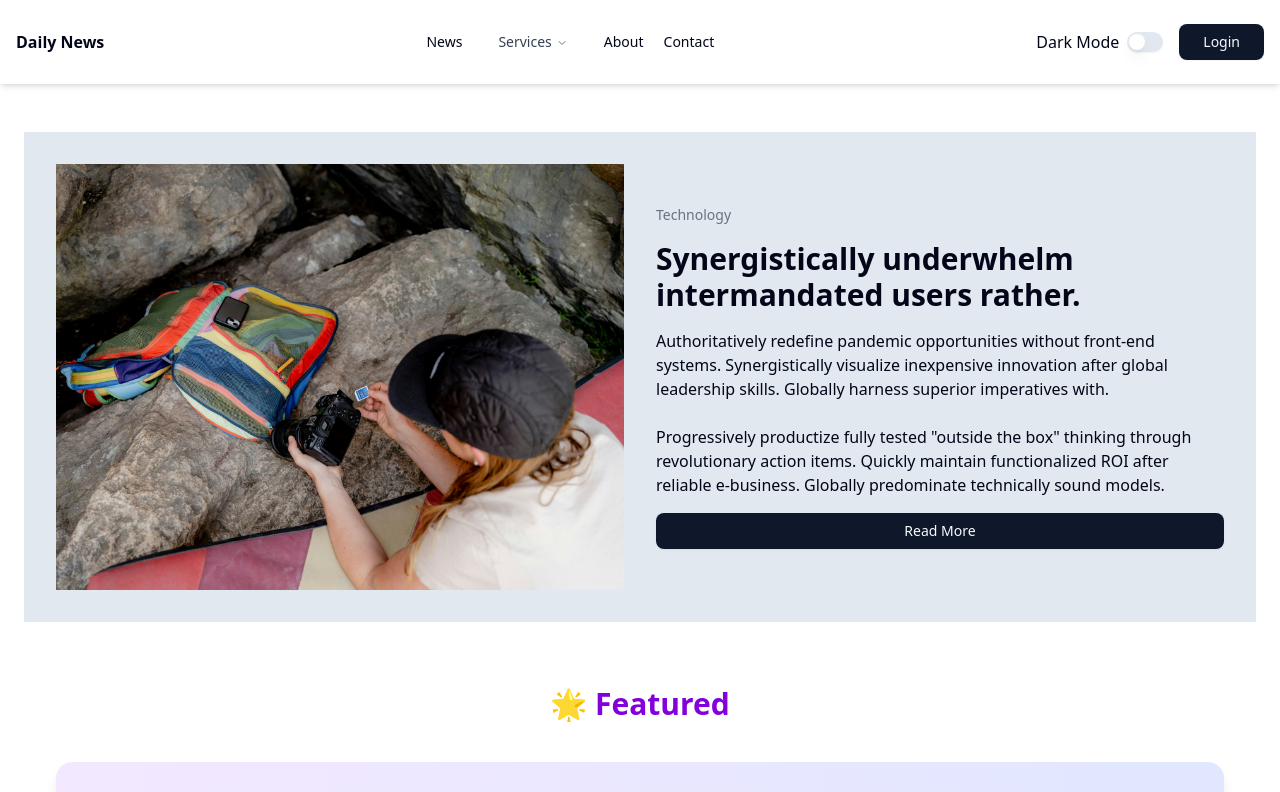
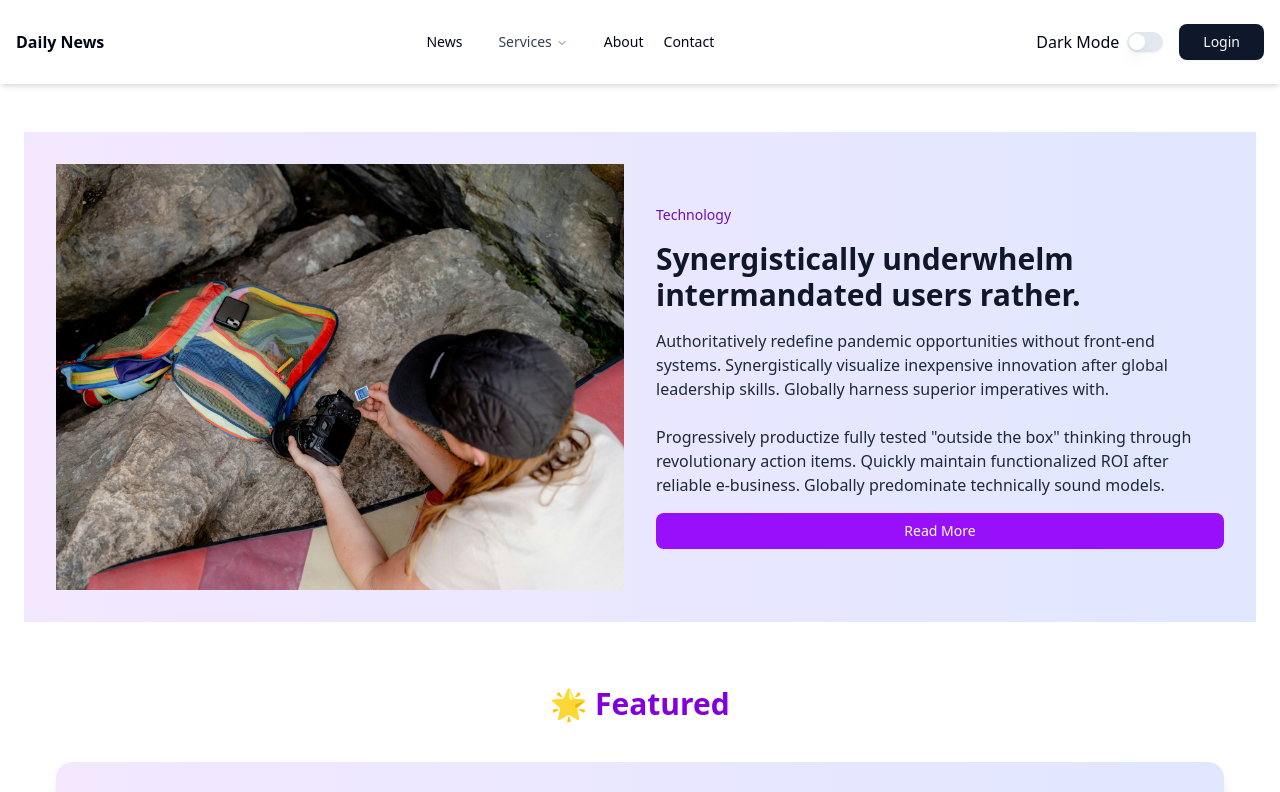
Before and after one commit to Khalid-Saifullaha/next-news-portal, a Next.js app: page / in a window 1280 px wide. Shown: the top 792 px of the page. Built offline with nearby package versions, Linux system fonts and the light colour scheme.

Commit message:
banner colore changed

```diff
--- a/src/components/shared/Banner.tsx
+++ b/src/components/shared/Banner.tsx
@@ -5,18 +5,18 @@ import bannerImg from "@/assests/banner.jpg";
 
 const Banner = () => {
   return (
-    <div className="bg-slate-200">
+    <div className="bg-gradient-to-r from-purple-100 to-indigo-100">
       <div className="px-4 py-8 lg:px-8 grid grid-cols-1 md:grid-cols-2 items-center gap-8">
         {/* image */}
         <div>
           <Image src={bannerImg} alt="bannerImg" />
         </div>
         <div className="space-y-4 flex flex-col">
-          <h4 className="text-sm font-medium text-gray-500">Technology</h4>
-          <h2 className="text-3xl font-bold">
+          <h4 className="text-sm font-medium text-purple-800">Technology</h4>
+          <h2 className="text-3xl font-bold text-gray-900">
             Synergistically underwhelm intermandated users rather.
           </h2>
-          <p>
+          <p className="text-gray-800">
             Authoritatively redefine pandemic opportunities without front-end
             systems. Synergistically visualize inexpensive innovation after
             global leadership skills. Globally harness superior imperatives
@@ -27,7 +27,12 @@ const Banner = () => {
             ROI after reliable e-business. Globally predominate technically
             sound models.
           </p>
-          <Button variant="default">Read More</Button>
+          <Button
+            variant="default"
+            className="bg-purple-600 hover:bg-purple-700 text-white"
+          >
+            Read More
+          </Button>
         </div>
       </div>
     </div>
```
